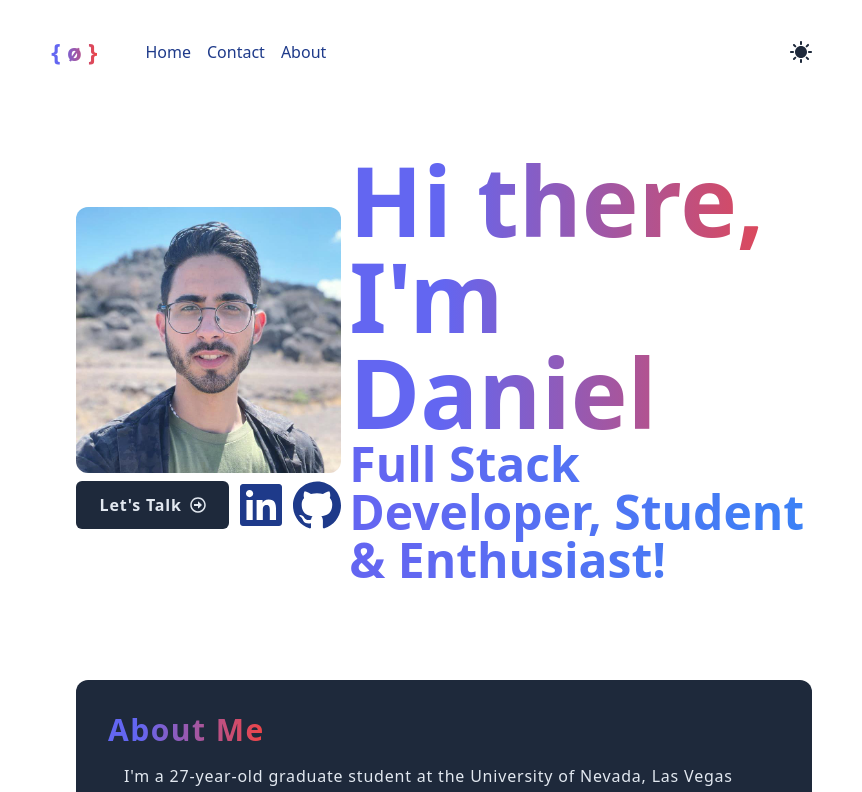
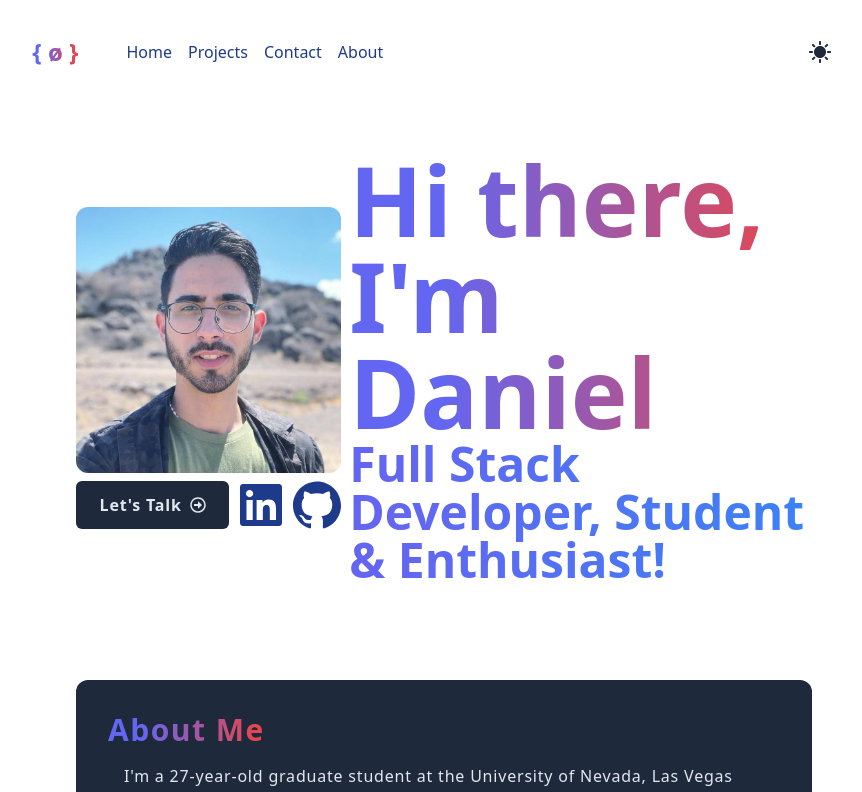
Before and after one commit to danielFernandezDj/dani-portfolio-app, a React (Vite) app: page / in a window 1280 px wide. Shown: the top 792 px of the page, without its empty margins (196-1058 px from the left). Built offline with nearby package versions, Linux system fonts and the light colour scheme.

Commit message:
first commit

```diff
--- a/src/App.jsx
+++ b/src/App.jsx
@@ -51,6 +51,7 @@ function NavBar() {
           </Link>
           <div className="flex content-center hidden md:block space-x-4">
             <Link to="/" className="nav-text-style">Home</Link>
+            <Link to="/projects" className="nav-text-style">Projects</Link>
             <Link to="/contact" className="nav-text-style">Contact</Link>
             <Link to="/about" className="nav-text-style">About</Link>
           </div>
--- a/src/index.css
+++ b/src/index.css
@@ -9,7 +9,7 @@
   }
 
   .nav-text-style {
-    @apply text-blue-900 lg:hover:text-blue-700 lg:hover:underline dark:text-slate-200 dark:lg:hover:text-indigo-400;
+    @apply text-blue-900 lg:hover:text-blue-700 lg:hover:underline;
   }
 
   .simple-hover-animation {
```
